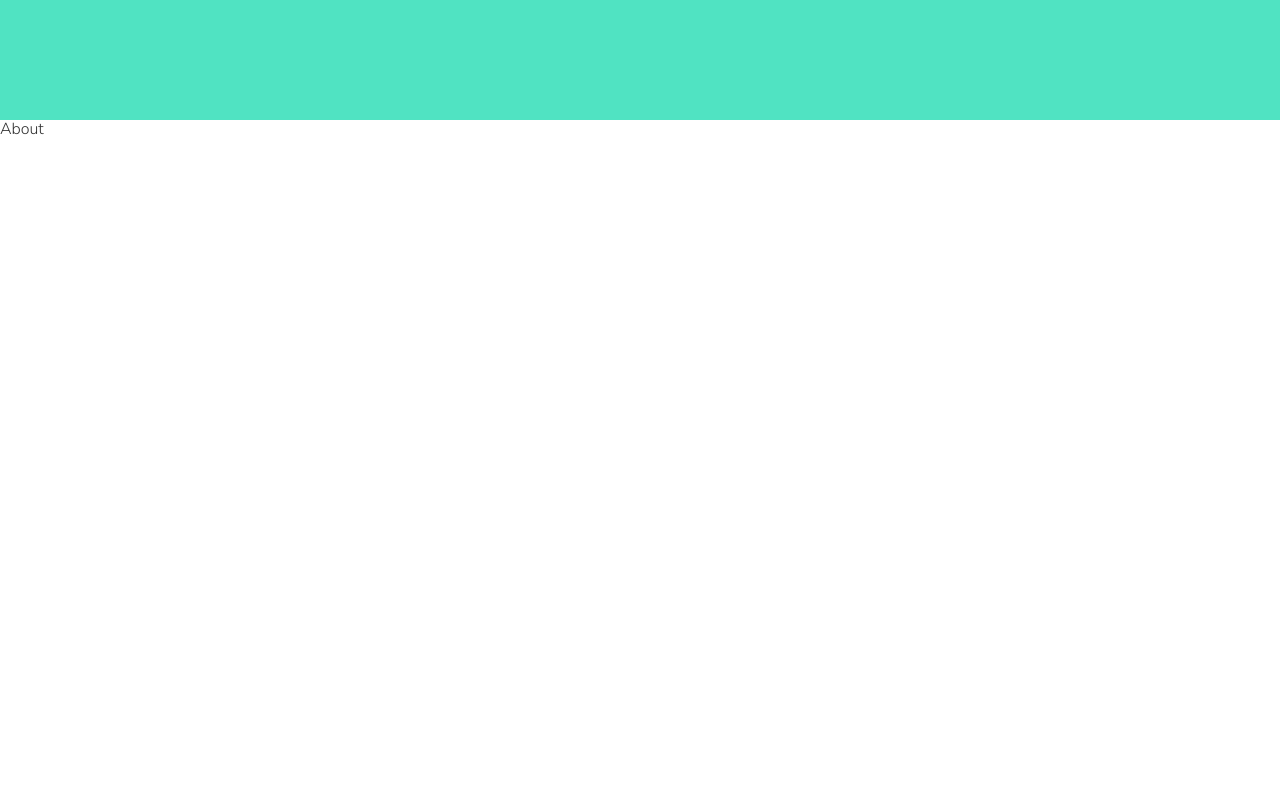
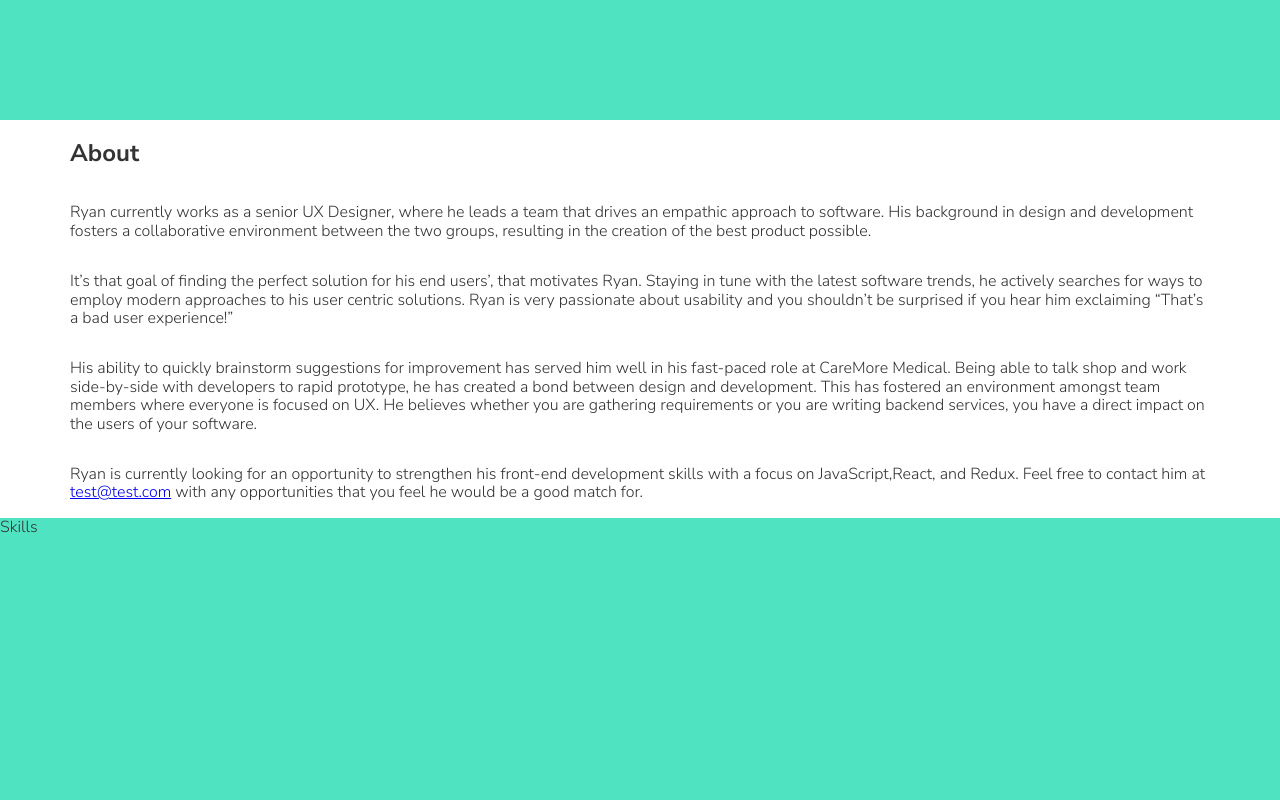
Before and after one commit to chasery/ryan-chase, a React (Create React App) app: page / in a window 1280 px wide. Shown: the part 680-1480 px from the top of the page. Built offline with nearby package versions, Linux system fonts and the light colour scheme.

Commit message:
Setup base structure for about content

```diff
--- a/src/components/About.js
+++ /dev/null
@@ -1,13 +0,0 @@
-import React from "react";
-import styled from "styled-components";
-
-const AboutWrapper = styled.section`
-    background-color: ${props => props.theme.white};
-    height: 100vh;
-`;
-
-const About = props => {
-    return <AboutWrapper id={props.id}>About</AboutWrapper>;
-};
-
-export default About;
--- /dev/null
+++ b/src/components/About/About.js
@@ -0,0 +1,79 @@
+import React from "react";
+import styled from "styled-components";
+
+const AboutWrapper = styled.section`
+    background-color: ${props => props.theme.white};
+    display: flex;
+    justify-content: center;
+    position: relative;
+`;
+const AboutTopper = styled.div`
+    position: absolute;
+    width: 100%;
+`;
+const AboutContent = styled.div`
+    display: flex;
+    flex-direction: column;
+    padding: 0 1.25rem;
+
+    @media (max-width: ${props => props.theme.breakSm}) {
+        padding: 0;
+        width: ${props => props.theme.contentSm};
+    }
+    @media (min-width: ${props =>
+            props.theme.breakSm}) and (max-width: ${props =>
+            props.theme.breakLrg}) {
+        width: ${props => props.theme.contentMed};
+    }
+    @media (min-width: ${props => props.theme.breakLrg}) {
+        width: ${props => props.theme.contentLrg};
+    }
+`;
+
+const About = props => {
+    return (
+        <AboutWrapper id={props.id}>
+            <AboutTopper />
+            <AboutContent>
+                <h2>About</h2>
+                <p>
+                    Ryan currently works as a senior UX Designer, where he leads
+                    a team that drives an empathic approach to software. His
+                    background in design and development fosters a collaborative
+                    environment between the two groups, resulting in the
+                    creation of the best product possible.
+                </p>
+                <p>
+                    It’s that goal of finding the perfect solution for his end
+                    users’, that motivates Ryan. Staying in tune with the latest
+                    software trends, he actively searches for ways to employ
+                    modern approaches to his user centric solutions. Ryan is
+                    very passionate about usability and you shouldn’t be
+                    surprised if you hear him exclaiming “That’s a bad user
+                    experience!”
+                </p>
+                <p>
+                    His ability to quickly brainstorm suggestions for
+                    improvement has served him well in his fast-paced role at
+                    CareMore Medical. Being able to talk shop and work
+                    side-by-side with developers to rapid prototype, he has
+                    created a bond between design and development. This has
+                    fostered an environment amongst team members where everyone
+                    is focused on UX. He believes whether you are gathering
+                    requirements or you are writing backend services, you have a
+                    direct impact on the users of your software.
+                </p>
+                <p>
+                    Ryan is currently looking for an opportunity to strengthen
+                    his front-end development skills with a focus on{" "}
+                    <strong>JavaScript</strong>,<strong>React</strong>, and{" "}
+                    <strong>Redux</strong>. Feel free to contact him at{" "}
+                    <a href="mailto:test@test.com">test@test.com</a> with any
+                    opportunities that you feel he would be a good match for.
+                </p>
+            </AboutContent>
+        </AboutWrapper>
+    );
+};
+
+export default About;
--- a/src/components/App.js
+++ b/src/components/App.js
@@ -4,7 +4,7 @@ import styledNormalize from "styled-normalize";
 
 import Header from "./Header/Header";
 import Hero from "./Hero";
-import About from "./About";
+import About from "./About/About";
 import Skills from "./Skills";
 import Portfolio from "./Portfolio";
 
--- a/src/components/Hero.js
+++ b/src/components/Hero.js
@@ -17,12 +17,12 @@ const HeroContent = styled.div`
         padding: 0;
         width: ${props => props.theme.contentSm};
     }
-    @media (min-width: calc(${props =>
-        props.theme.breakSm} + 1)) and (max-width: ${props =>
-    props.theme.breakLrg}) {
+    @media (min-width: ${props =>
+            props.theme.breakSm}) and (max-width: ${props =>
+            props.theme.breakLrg}) {
         width: ${props => props.theme.contentMed};
     }
-    @media (min-width: calc(${props => props.theme.breakLrg} + 1)) {
+    @media (min-width: ${props => props.theme.breakLrg}) {
         width: ${props => props.theme.contentLrg};
     }
 `;
```
